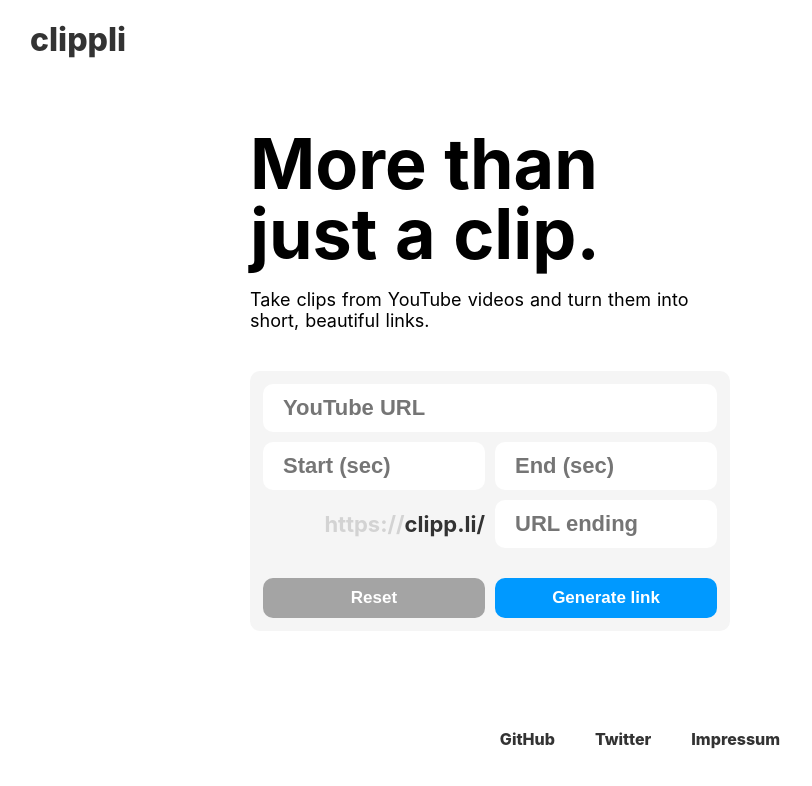
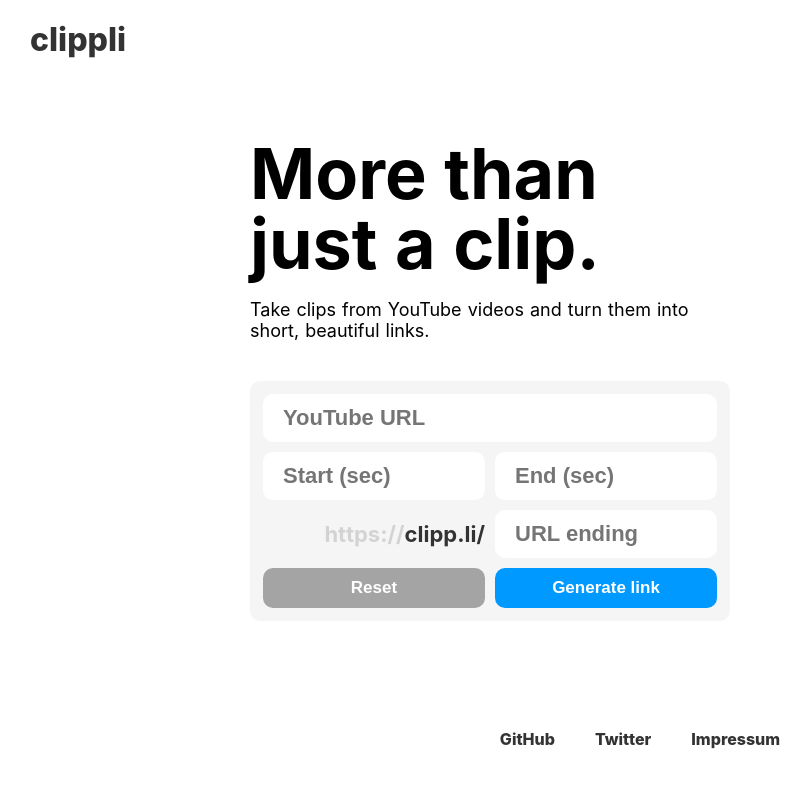
Before and after one commit to JonathanWbn/clipp.li, a Next.js app: page / in a window 1280 px wide. Shown: the top 786 px of the page, without its empty margins (0-812 px from the left). Built offline with nearby package versions, Linux system fonts and the light colour scheme.

Commit message:
Update: Improve validation error messages

```diff
--- a/api/redirect.js
+++ b/api/redirect.js
@@ -3,12 +3,10 @@ const url = require('url')
 
 module.exports = async (req, res) => {
   const { pathname } = url.parse(req.url)
-  const slug = pathname.substr(1)
+  const slug = pathname.substr(1).toLowerCase()
 
   const db = await connectToDatabase(process.env.MONGODB_URI)
-
   const clipsCollection = await db.collection('clips')
-
   const clip = await clipsCollection.findOne({ slug })
 
   if (clip) {
@@ -22,7 +20,7 @@ module.exports = async (req, res) => {
     res.send(`There is no clip for ${slug}`)
   }
 
-  async function saveRedirect() {
+  const saveRedirect = async () => {
     try {
       const redirects = clip.redirects ? [...clip.redirects] : []
       redirects.push({
--- /dev/null
+++ b/components/input.js
@@ -0,0 +1,45 @@
+import classnames from 'classnames'
+import { string } from 'prop-types'
+
+export default function Input({ error, ...props }) {
+  return (
+    <>
+      <div className="input-wrapper youtube-url">
+        <input {...props} className={classnames(error && 'error')} />
+        {error && <div className="validation-error">{error}</div>}
+      </div>
+      <style jsx>{`
+        input {
+          border-radius: 10px;
+          border: none;
+          padding: 8px 17px;
+          font-size: 22px;
+          font-weight: 700;
+          color: #333;
+          border: 3px solid white;
+          width: 100%;
+        }
+
+        input.error {
+          border: 3px solid red;
+        }
+
+        .input-wrapper {
+          position: relative;
+        }
+
+        .input-wrapper > .validation-error {
+          color: red;
+          position: absolute;
+          bottom: 3px;
+          right: 6px;
+          font-size: 13px;
+        }
+      `}</style>
+    </>
+  )
+}
+
+Input.propTypes = {
+  error: string,
+}
--- a/components/main.js
+++ b/components/main.js
@@ -1,8 +1,8 @@
 import axios from 'axios'
-import classnames from 'classnames'
 
 import Button from './button'
 import CopyButton from './copy-button'
+import Input from './input'
 
 const isNumber = val => !Number.isNaN(parseInt(val))
 const youtubeIdRE = /.*(?:youtu.be\/|v\/|u\/\w\/|embed\/|watch\?v=)([^#&?]*).*/
@@ -14,10 +14,10 @@ const initialFormValues = {
   slug: '',
 }
 const validate = values => ({
-  youtubeLink: !getYoutubeId(values.youtubeLink) && 'Provide a valid YouTube URL.',
-  start: !isNumber(values.start) && 'Provide a start time.',
-  end: !isNumber(values.end) && 'Provide an end time.',
-  slug: !values.slug && 'Provide an URL ending.',
+  youtubeLink: (!values.youtubeLink && 'Required') || (!getYoutubeId(values.youtubeLink) && 'Invalid URL'),
+  start: !isNumber(values.start) && 'Required',
+  end: !isNumber(values.end) && 'Required',
+  slug: !values.slug && 'Required',
 })
 const isEmpty = obj => !Object.values(obj).some(Boolean)
 
@@ -76,51 +76,41 @@ export default function Main() {
         <p>Take clips from YouTube videos and turn them into short, beautiful links.</p>
         <form>
           <div className="row">
-            <input
+            <Input
               value={formValues.youtubeLink}
               name="youtubeLink"
               onChange={e => setFormValues({ ...formValues, youtubeLink: e.target.value })}
               placeholder="YouTube URL"
-              className={classnames('youtube-url', errors.youtubeLink && 'error')}
+              error={errors.youtubeLink}
             />
           </div>
           <div className="row">
-            <input
+            <Input
               value={formValues.start}
               name="start"
               onChange={e => setFormValues({ ...formValues, start: e.target.value })}
-              className={classnames(errors.start && 'error')}
               placeholder="Start (sec)"
+              error={errors.start}
             />
-            <input
+            <Input
               value={formValues.end}
               name="end"
               onChange={e => setFormValues({ ...formValues, end: e.target.value })}
-              className={classnames(errors.end && 'error')}
               placeholder="End (sec)"
+              error={errors.end}
             />
           </div>
           <div className="row">
             <div className="url-preview">
               <span>https://</span>clipp.li/
             </div>
-            <input
+            <Input
               value={formValues.slug}
               name="slug"
-              onChange={e => setFormValues({ ...formValues, slug: e.target.value.replace(/ /g, '') })}
+              onChange={e => setFormValues({ ...formValues, slug: e.target.value.replace(/ /g, '').toLowerCase() })}
               placeholder="URL ending"
-              className={classnames(errors.slug && 'error')}
+              error={errors.slug}
             />
-          </div>
-          <div className="row validations">
-            {Object.values(errors)
-              .filter(Boolean)
-              .map(str => (
-                <>
-                  {str}
-                  <br />
-                </>
-              ))}
           </div>
           <div className="row">
             <Button type="button" onClick={reset} design="secondary">
@@ -183,26 +173,12 @@ export default function Main() {
           width: calc(50% - 5px);
         }
 
+        .row:first-child > :global(*) {
+          width: 100%;
+        }
+
         .row:not(:first-child) {
           margin-top: 10px;
-        }
-
-        input {
-          border-radius: 10px;
-          border: none;
-          padding: 8px 17px;
-          font-size: 22px;
-          font-weight: 700;
-          color: #333;
-          border: 3px solid white;
-        }
-
-        input.error {
-          border: 3px solid red;
-        }
-
-        input.youtube-url {
-          width: 100%;
         }
 
         .url-preview {
@@ -248,13 +224,6 @@ export default function Main() {
         .success-message a:hover {
           border-bottom: solid 2px #333;
         }
-
-        .validations {
-          color: red;
-          justify-content: center;
-          padding: 5px;
-          text-align: center;
-        }
       `}</style>
     </>
   )
```
Also changed, not shown: api/clip.js (+5 -3 lines).
